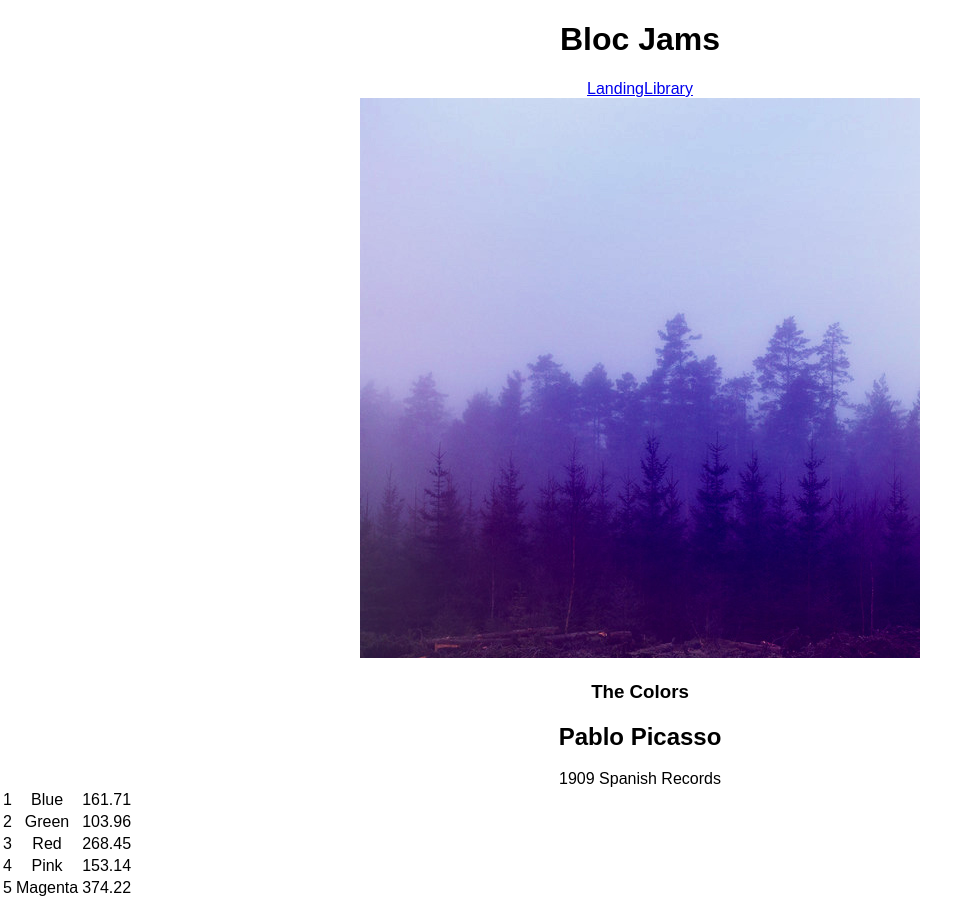
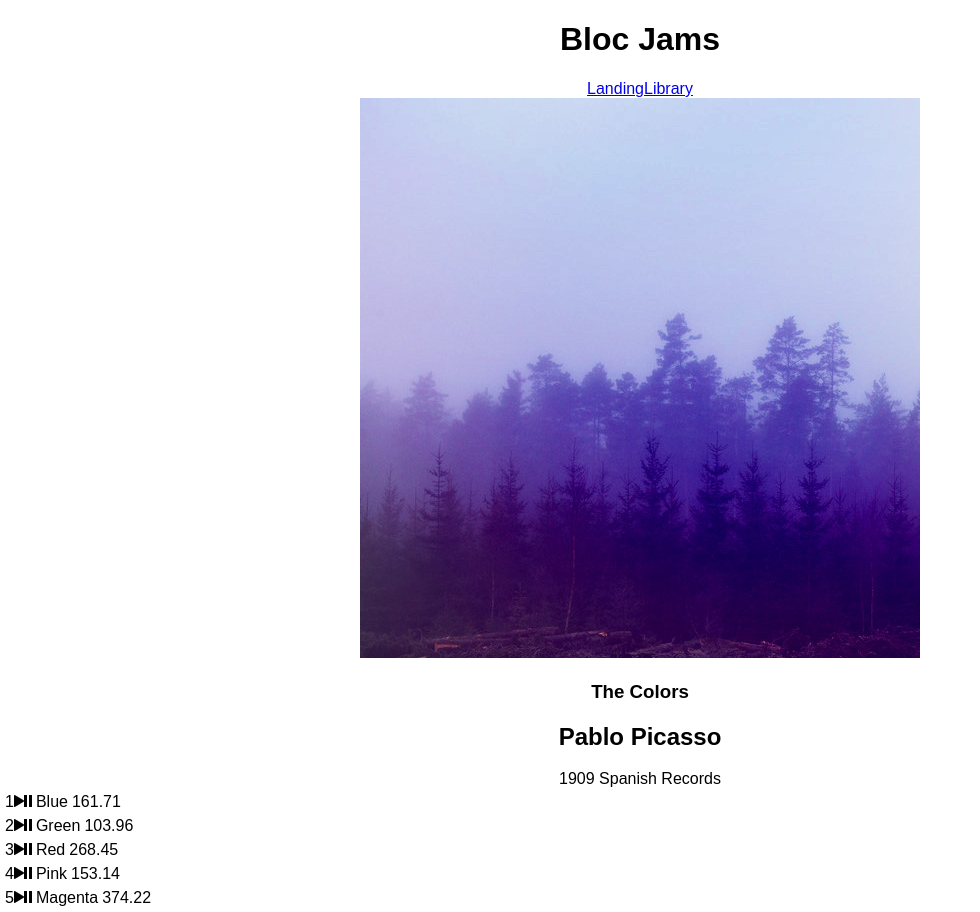
Before and after one commit to jvg0119/bloc-jams-react, a React (Create React App) app: page /album/the-colors in a window 1280 px wide. Shown: the whole page, without its empty margins (0-980 px from the left). Built offline with nearby package versions, Linux system fonts and the light colour scheme.

Commit message:
06 audio playback

```diff
--- a/src/components/Album.js
+++ b/src/components/Album.js
@@ -11,7 +11,49 @@
     })
 
     this.state = {
-      album: album
+      album: album,
+      currentSong: null, //album.songs[0],
+      isPlaying: false,
+    //  isSameSong: true
+    };
+
+    this.audioElement = document.createElement('audio');
+    this.audioElement.src = album.songs[0].audioSrc;
+
+  }
+
+  play() {
+    this.audioElement.play();
+    this.setState({isPlaying: true});
+  }
+
+  pause() {
+    this.audioElement.pause();
+    this.setState({isPlaying: false});
+  }
+
+  setSong(song) {
+    this.audioElement.src = song.audioSrc;
+    this.setState({ currentSong: song });
+  }
+
+  handleSongClick(song) {
+   const isSameSong = this.state.currentSong === song;
+    // console.log('handleSongClick', song)
+    // console.log(isSameSong)
+    // if (this.state.isPlaying && isSameSong) {
+    //   this.pause();
+    // } else {
+    //   if (!isSameSong) {
+    //     this.setSong(song)
+    //     this.play()
+    //   }
+    // }
+    if (this.state.isPlaying && isSameSong) {
+      this.pause();
+    } else if (!isSameSong) {
+      this.setSong(song)
+      this.play()
     }
 
   }
@@ -40,11 +82,23 @@
             {
               this.state.album.songs.map((song,index) => {
                 return (
-                  <tr className="album-view-song-item" key={index}>
-                    <td className="song-item-number">{index+1}</td>
-                    <td className="song-item-title">{song.title}</td>
-                    <td className="song-item-duration">{song.duration}</td>
-                  </tr>
+                  <div>
+                    <tr className="song" key={index}
+                      onClick={() => this.handleSongClick(song)}
+                    >
+                      <td className="song-actions">
+                        <span className="song-number">{index+1}</span>
+                        <span className="ion-play"></span>
+                        <span className="ion-pause"></span>
+                      </td>
+                      <td className="song-title">{song.title}</td>
+                      <td className="song-duration">{song.duration}</td>
+
+                    </tr>
+
+                  </div>
+
+
                 )
               })
             }
```
